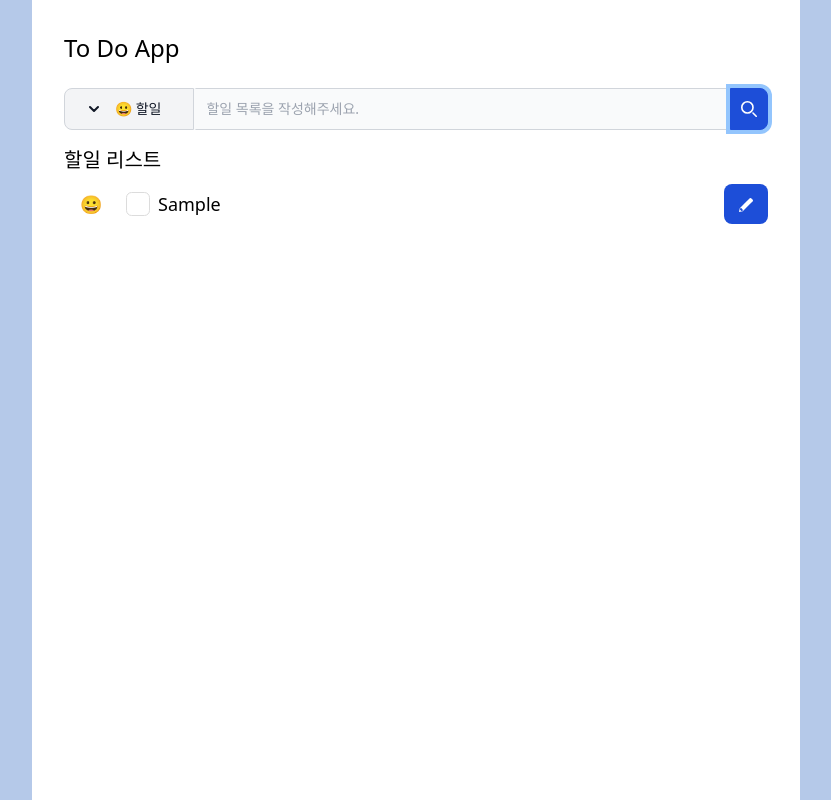
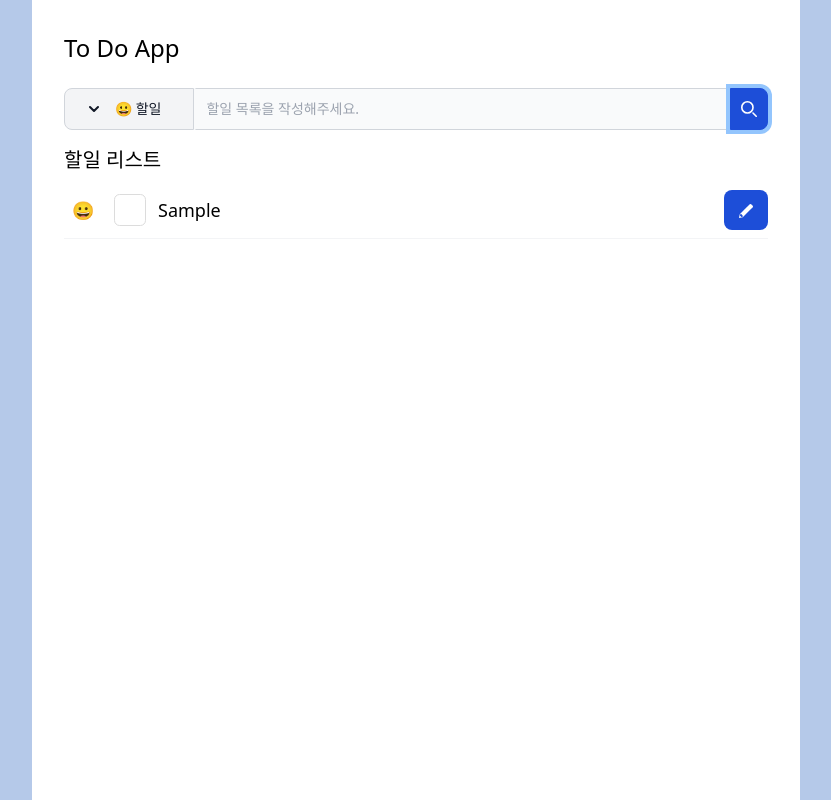
Before and after one commit to chuhongkyu/todolist, a React (Create React App) app: page / in a window 1280 px wide. Both pictures are taken after typing "Sample" into the empty fields and a click on the button "등록". Shown: the whole page, without its empty margins (224-1055 px from the left). Built offline with nearby package versions, Linux system fonts and the light colour scheme.

Commit message:
Delete useEffect List onUpdate

```diff
--- a/src/components/CategoryDropBox.tsx
+++ b/src/components/CategoryDropBox.tsx
@@ -1,4 +1,4 @@
-import { useRecoilState, useSetRecoilState } from "recoil";
+import { useSetRecoilState } from "recoil";
 import { Categories, currentInputState } from "../utils/atom";
 
 const CategoryDropBox = () => {
--- a/src/components/CreateList.tsx
+++ b/src/components/CreateList.tsx
@@ -58,10 +58,10 @@ const CreateList = () => {
             <svg className="w-2.5 h-2.5 ms-2" aria-hidden="true" xmlns="http://www.w3.org/2000/svg" fill="none" viewBox="0 0 10 6">
               <path stroke="currentColor" strokeLinecap="round" strokeLinejoin="round" strokeWidth="2" d="m1 1 4 4 4-4"/>
             </svg>
-            {category == Categories.TO_DO && <span className="px-4">😀 할일</span>}
-            {category == Categories.PET && <span className="px-4">🐶 반려 동물</span>}
-            {category == Categories.ACTIVITY && <span className="px-4">⚽️ 활동/여가</span>}
-            {category == Categories.STUDY && <span className="px-4">📖 도서/공부</span>}
+            {category === Categories.TO_DO && <span className="px-4">😀 할일</span>}
+            {category === Categories.PET && <span className="px-4">🐶 반려 동물</span>}
+            {category === Categories.ACTIVITY && <span className="px-4">⚽️ 활동/여가</span>}
+            {category === Categories.STUDY && <span className="px-4">📖 도서/공부</span>}
           </button>
           <div className="relative w-full">
               <input
--- a/src/components/List.tsx
+++ b/src/components/List.tsx
@@ -1,8 +1,8 @@
-import { useRecoilState, useSetRecoilState } from "recoil"
-import { Categories, IToDo, toDoState } from "../utils/atom"
+import { useSetRecoilState } from "recoil"
+import { IToDo, toDoState } from "../utils/atom"
 import DeleteBtn from "./DeleteBtn";
 import EditBtn from "./EditBtn";
-import { useEffect, useState } from "react";
+import { useState } from "react";
 import ListCategory from "./ListCategory";
 
 const List = (props:IToDo) => {
@@ -13,6 +13,7 @@ const List = (props:IToDo) => {
 
     const onHandleEdit = () => {
       setEdit(!edit)
+      onUpdate()
     }
 
     const onChange = () => {
@@ -31,13 +32,9 @@ const List = (props:IToDo) => {
       );
     };
 
-    useEffect(()=>{
-      onUpdate()
-    },[edit])
-
     return(
-        <li id={`list-${id}`} className="list flex items-center text-lg">
-          <span className="flex items-center gap-2 py-2">
+        <li id={`list-${id}`} className="list flex items-center py-2 text-lg border-b border-gray-100">
+          <span className="flex items-center gap-3 py-1 bg-white">
               <ListCategory category={category}/>
               {!edit ?
               (<>
@@ -49,12 +46,12 @@ const List = (props:IToDo) => {
                     onChange={onChange}
                     data-testid={`check-${id}`}
                 />
-                <label htmlFor={`checkbox-${id}`} className={check ? 'active': ''}><p>{text}</p></label>
+                <label htmlFor={`checkbox-${id}`} className={`${check ? 'active': ''}`}><p>{text}</p></label>
               </>)
               :(
                 <input
                   id={`edit-${id}`}
-                  className="px-2"
+                  className="px-2 bg-gray-100"
                   type="text"
                   onChange={(e)=> setEditValue(e.target.value)}
                   value={editValue}
--- a/src/components/ListCategory.tsx
+++ b/src/components/ListCategory.tsx
@@ -6,12 +6,12 @@ interface ListCategoryProps {
 
 const ListCategory = ({category}:ListCategoryProps) => {
     return(
-        <>
-            {category == Categories.TO_DO && <span className="px-4">😀</span>}
-            {category == Categories.PET && <span className="px-4">🐶</span>}
-            {category == Categories.ACTIVITY && <span className="px-4">⚽️</span>}
-            {category == Categories.STUDY && <span className="px-4">📖</span>}
-        </>
+        <div className="flex items-center">
+            {category === Categories.TO_DO && <span className="px-2">😀</span>}
+            {category === Categories.PET && <span className="px-2">🐶</span>}
+            {category === Categories.ACTIVITY && <span className="px-2">⚽️</span>}
+            {category === Categories.STUDY && <span className="px-2">📖</span>}
+        </div>
     )
 }
 
--- a/src/index.css
+++ b/src/index.css
@@ -26,8 +26,8 @@ input[type="checkbox"].check-box{
     appearance: none;
     border: 1.5px solid gainsboro;
     border-radius: 0.35rem;
-    width: 1.5rem;
-    height: 1.5rem;
+    width: 2rem;
+    height: 2rem;
 }
 
 input[type="checkbox"].check-box:checked {
```
Also changed, not shown: 1 other file (tests, documents, lock files or other folders).
